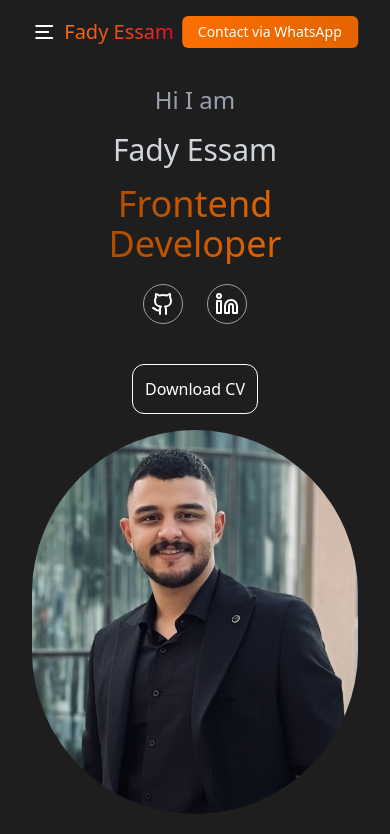
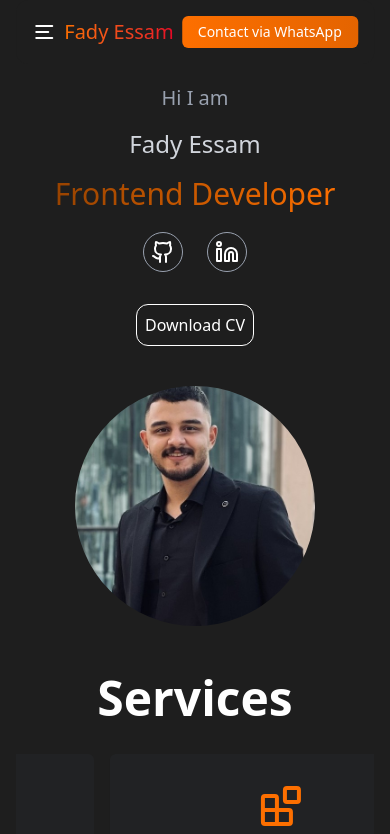
Before and after one commit to Fadyessam7/Portfolio, a React (Vite) app: page / in a window 390 px wide. Shown: the top 834 px of the page. Built offline with nearby package versions, Linux system fonts and the light colour scheme.

Commit message:
improve whatsapp link opening and enhance Hero section responsiveness for tablets

```diff
--- a/src/App.tsx
+++ b/src/App.tsx
@@ -3,11 +3,12 @@ import Navbar from "./components/Navbar";
 import Hero from "./sections/Hero";
 import About from "./sections/About";
 import Services from "./sections/Services";
+import Skills from "./sections/Skills";
+import Projects from "./sections/Projects";
 import BackTopButton from "./components/ui/BackTopButton";
-import Skills from "./sections/Skills";
+import ScrollIndicator from "./components/ui/ScrollIndicator";
 import { useEffect, useState } from "react";
 import { Mosaic } from "react-loading-indicators";
-import ScrollIndicator from "./components/ui/ScrollIndicator";
 
 function App() {
   const [isLoading, setIsLoading] = useState(true);
@@ -48,6 +49,7 @@ function App() {
             <Services />
             <About />
             <Skills />
+            <Projects />
           </main>
           <BackTopButton />
         </>
--- a/src/components/Navbar.tsx
+++ b/src/components/Navbar.tsx
@@ -72,7 +72,7 @@ const Navbar = () => {
 
         {/* Hire Me button (visible on all screens) */}
         <a
-          href="https://wa.me/201221597924?text=Hello%2C%20I%20would%20like%20to%20discuss%20a%20work%20opportunity%20with%20you.%20Thank%20you."
+          href="https://api.whatsapp.com/send?phone=201221597924&text=Hello%2C%20I%20would%20like%20to%20discuss%20a%20work%20opportunity%20with%20you.%20Thank%20you."
           target="_blank"
           rel="noopener noreferrer"
         >
--- a/src/sections/Hero.tsx
+++ b/src/sections/Hero.tsx
@@ -4,54 +4,71 @@ import myPhoto from "../assets/MyPhoto.jpg";
 
 const Hero = () => {
   return (
-    <div className="flex flex-col md:flex-row px-4 items-center w-11/12 md:w-7xl mx-auto mt-21" id="hero">
+    <div
+      className="flex flex-col md:flex-row px-4 items-center w-11/12 md:w-10/12 mx-auto mt-21"
+      id="hero"
+    >
       {/* Content */}
       <motion.div
-        className="flex-1 md:ml-20"
+        className="flex-1 md:ml-12"
         initial={{ x: -100, opacity: 0 }}
         animate={{ x: 0, opacity: 1 }}
         transition={{ duration: 0.8, ease: "easeOut" }}
       >
         <div className="text-center space-y-4 md:text-left">
-          <span className="text-gray-400 text-2xl block">Hi I am</span>
-          <h2 className="text-gray-300 text-3xl">Fady Essam</h2>
-          <h1 className="text-transparent bg-clip-text bg-gradient-to-r from-[#984300] to-[#FD6F00] text-4xl md:text-6xl">
+          <span className="text-gray-400 text-xl md:text-2xl block">
+            Hi I am
+          </span>
+          <h2 className="text-gray-300 text-2xl md:text-4xl">Fady Essam</h2>
+          <h1 className="text-transparent bg-clip-text bg-gradient-to-r from-[#984300] to-[#FD6F00] text-3xl md:text-5xl">
             Frontend Developer
           </h1>
         </div>
-        {/* Social Media Logos */}
+        {/* Social Media */}
         <div className="flex items-center justify-center md:justify-start space-x-6 mt-5 text-white">
-          <div className="h-10 w-10 flex items-center justify-center border border-gray-400 rounded-full hover:bg-white hover:text-black">
-            <a href="https://github.com/Fadyessam7">
+          <a
+            href="https://github.com/Fadyessam7"
+            target="_blank"
+            rel="noopener noreferrer"
+          >
+            <div className="h-10 w-10 flex items-center justify-center border border-gray-400 rounded-full hover:bg-white hover:text-black">
               <Github />
-            </a>
-          </div>
-          <div className="h-10 w-10 flex items-center justify-center border border-gray-400 rounded-full hover:bg-white hover:text-black">
-            <a href="https://www.linkedin.com/in/fady-e-158a26247/">
+            </div>
+          </a>
+          <a
+            href="https://www.linkedin.com/in/fady-e-158a26247/"
+            target="_blank"
+            rel="noopener noreferrer"
+          >
+            <div className="h-10 w-10 flex items-center justify-center border border-gray-400 rounded-full hover:bg-white hover:text-black">
               <Linkedin />
-            </a>
-          </div>
+            </div>
+          </a>
         </div>
-        {/* Download CV Button */}
-        <div className="flex justify-center items-center mt-10 md:justify-start">
-          <button className="text-white p-3 border border-white rounded-xl hover:bg-white hover:text-black transition-all duration-300">
-            <a href="https://drive.google.com/file/d/1Eq6lZFTXPB3is3n9OW1P-GdJCPVSuHwW/view?usp=sharing">
-              Download CV
-            </a>
-          </button>
+        {/* Download CV */}
+        <div className="flex justify-center items-center mt-8 md:justify-start">
+          <a
+            href="https://drive.google.com/file/d/1Eq6lZFTXPB3is3n9OW1P-GdJCPVSuHwW/view?usp=sharing"
+            target="_blank"
+            rel="noopener noreferrer"
+            className="text-white p-2 md:p-3 border border-white rounded-xl hover:bg-white hover:text-black transition-all duration-300"
+          >
+            Download CV
+          </a>
         </div>
       </motion.div>
+
       {/* Image */}
       <motion.div
-        className="flex-1 mt-4 flex items-center justify-center"
+        className="flex-1 mt-10 md:mt-0 flex items-center justify-center"
         initial={{ x: 100, opacity: 0 }}
         animate={{ x: 0, opacity: 1 }}
         transition={{ duration: 0.8, ease: "easeOut" }}
       >
         <img
-          className="w-fit h-96 rounded-full mx-4 md:rounded-md"
+          className="w-60 md:w-72 h-60 md:h-80 rounded-full md:rounded-md object-cover"
           src={myPhoto}
-          alt=""
+          alt="My photo"
         />
       </motion.div>
     </div>
--- /dev/null
+++ b/src/sections/Projects.tsx
@@ -0,0 +1,7 @@
+const Projects = () => {
+  return (
+    <div>Projects</div>
+  )
+}
+
+export default Projects
```
